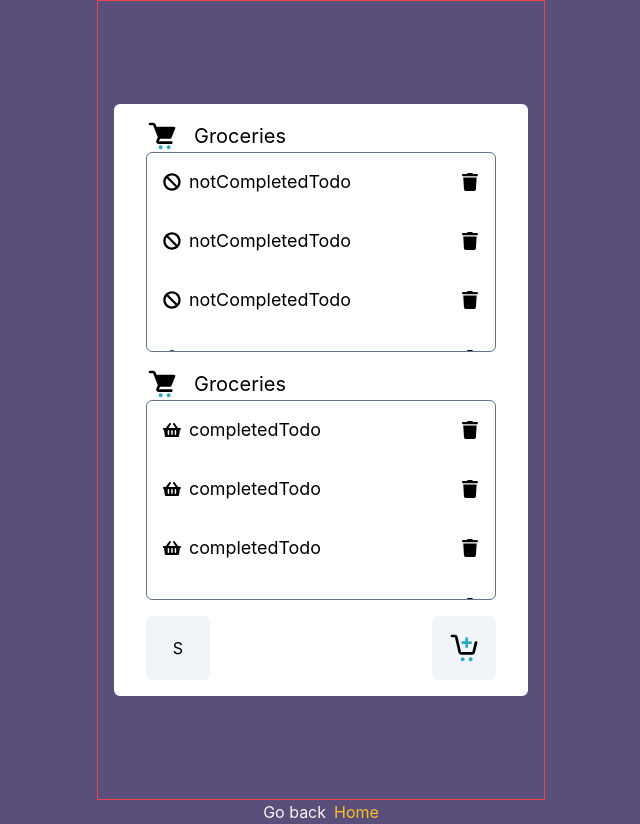
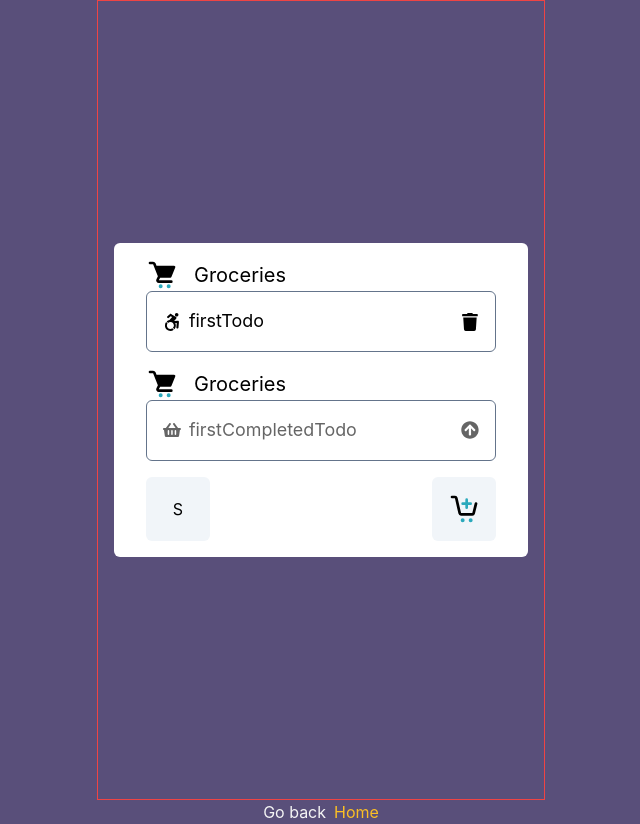
Before and after one commit to pantpad/iCodeThis-Playground, a React (Vite) app: page /TodoPage in a window 1280 px wide. Shown: the whole page, without its empty margins (319-959 px from the left). Built offline with nearby package versions, Linux system fonts and the light colour scheme.

Commit message:
Add initial todos

```diff
--- a/src/pages/TodoPage/TodoFAIcon.jsx
+++ b/src/pages/TodoPage/TodoFAIcon.jsx
@@ -1,8 +1,8 @@
 /* eslint-disable react/prop-types */
 import * as FAIcons from "react-icons/fa";
 
-export default function TodoFAIcon({ icon }) {
+export default function TodoFAIcon({ icon, ...props }) {
   const FAIcon = icon ? FAIcons[icon] : null;
 
-  return <>{icon ? <FAIcon /> : <FAIcons.FaBan />}</>;
+  return <>{icon ? <FAIcon {...props} /> : <FAIcons.FaBan {...props} />}</>;
 }
--- a/src/pages/TodoPage/TodoItemPage.jsx
+++ b/src/pages/TodoPage/TodoItemPage.jsx
@@ -1,18 +1,23 @@
 /* eslint-disable react/prop-types */
 import TodoFAIcon from "./TodoFAIcon";
 
-export default function TodoItemPage({ icon, todoName }) {
-  console.log(icon);
+export default function TodoItemPage({ icon, todoName, completed }) {
+  let completedClass = "opacity-60";
 
   return (
     <>
-      <li className="flex items-center p-2 transition-all duration-300 hover:bg-slate-100">
+      <li
+        className={`${completed ? completedClass + " " : ""}flex items-center p-2 transition-all duration-300 hover:bg-slate-100`}
+      >
         <div className="flex items-center gap-2">
           <TodoFAIcon icon={icon} />
           <p>{todoName}</p>
         </div>
-        <button className="ml-auto transition-all duration-300 hover:text-red-500">
-          <TodoFAIcon icon={"FaTrash"} />
+        <button className="ml-auto [&>*]:transition-all [&>*]:duration-300">
+          <TodoFAIcon
+            className={`${completed ? "hover:text-green-400" : "hover:text-red-500"}`}
+            icon={`${completed ? "FaArrowCircleUp" : "FaTrash"}`}
+          />
         </button>
       </li>
     </>
--- a/src/pages/TodoPage/TodoPage.jsx
+++ b/src/pages/TodoPage/TodoPage.jsx
@@ -3,6 +3,21 @@ import TodoItemPage from "./TodoItemPage";
 import TodoContainer from "./TodoContainer";
 import TodoTitle from "./TodoTitle";
 import TodoButton from "./TodoButton";
+
+const todoList = [
+  {
+    id: Math.random() + Date.now(),
+    todoName: "firstTodo",
+    completed: false,
+    icon: "FaAccessibleIcon",
+  },
+  {
+    id: Math.random() + Date.now(),
+    todoName: "firstCompletedTodo",
+    completed: true,
+    icon: "FaShoppingBasket",
+  },
+];
 
 export default function TodoPage() {
   return (
@@ -15,21 +30,21 @@ export default function TodoPage() {
         <section id="todos" className="flex flex-1 flex-col">
           <TodoTitle title={"Groceries"} />
           <TodoContainer>
-            {[...Array(5)].map((item, index) => (
-              <TodoItemPage key={index} todoName={"notCompletedTodo"} />
-            ))}
+            {todoList
+              .filter((item) => item.completed === false)
+              .map((item) => (
+                <TodoItemPage key={item.id} {...item} />
+              ))}
           </TodoContainer>
         </section>
         <section id="completed-todos" className="flex-1">
           <TodoTitle title={"Groceries"} />
           <TodoContainer>
-            {[...Array(5)].map((item, index) => (
-              <TodoItemPage
-                key={index}
-                todoName={"completedTodo"}
-                icon={"FaShoppingBasket"}
-              />
-            ))}
+            {todoList
+              .filter((item) => item.completed === true)
+              .map((item) => (
+                <TodoItemPage key={item.id} {...item} />
+              ))}
           </TodoContainer>
         </section>
         <section
```
